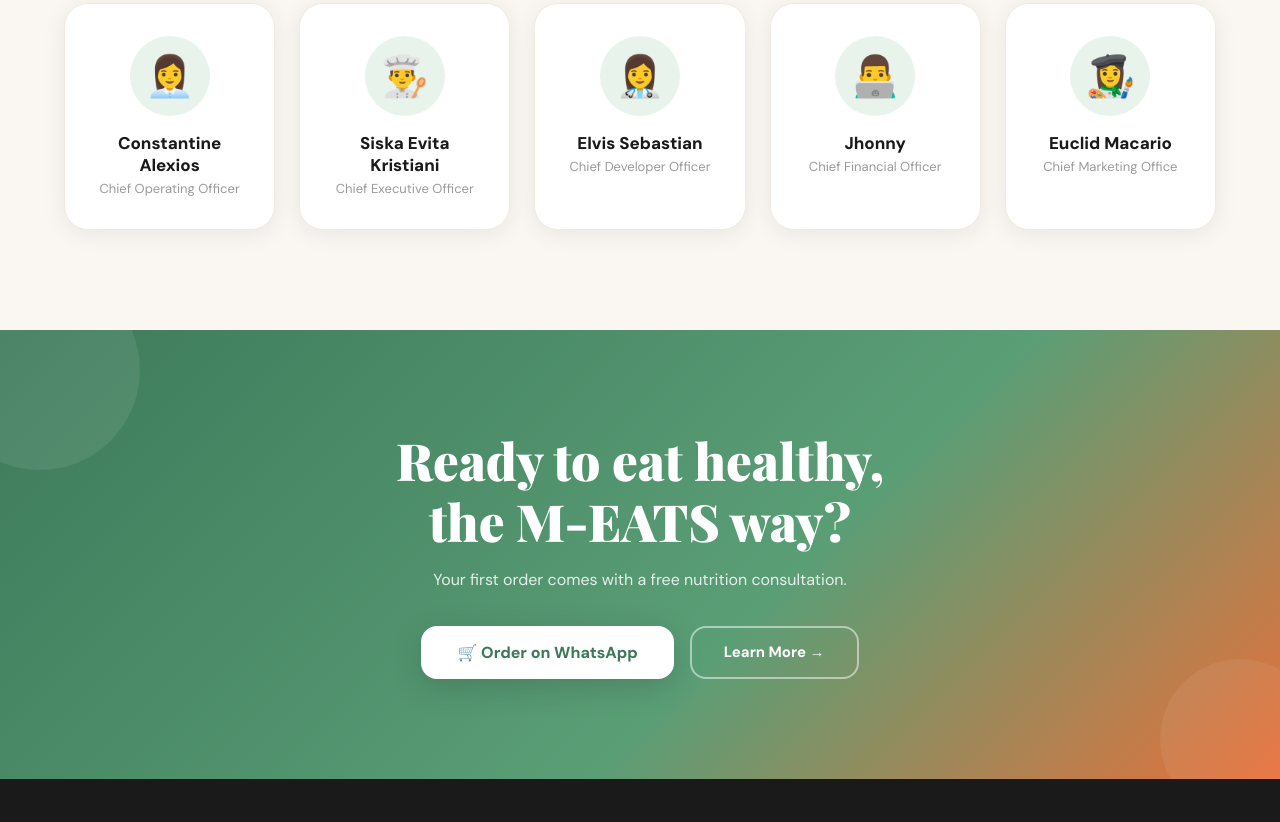
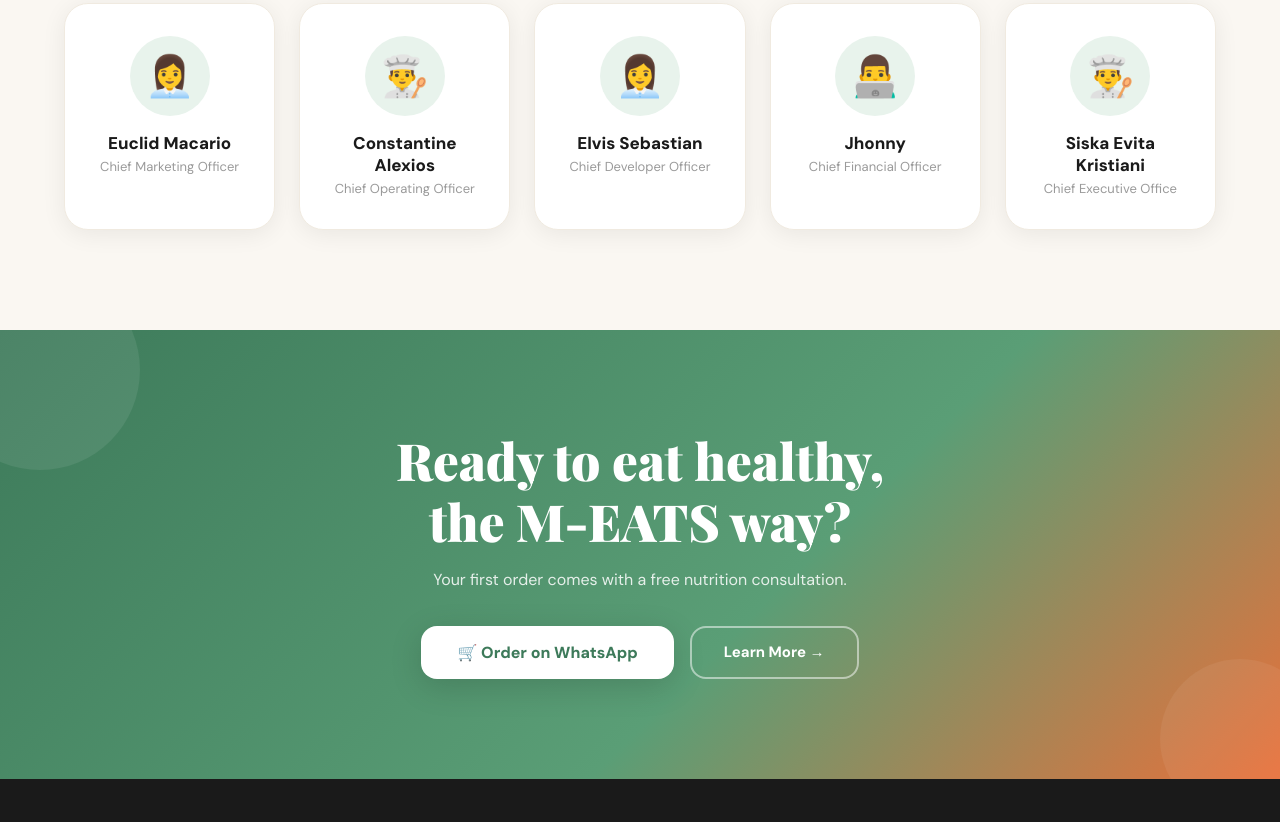
Before and after one commit to Jh0nnnn/m-eats, a plain HTML site: page index.html in a window 1280 px wide. Shown: the part 4720-5542 px from the top of the page. Drawn offline with nearby package versions, Linux system fonts and the light colour scheme.

Commit message:
index.html

```diff
--- a/index.html
+++ b/index.html
@@ -1740,10 +1740,10 @@
               <div
                 style="font-size: 17px; font-weight: 800; margin-bottom: 4px"
               >
-                Constantine Alexios
+                Euclid Macario
               </div>
               <div style="font-size: 13px; color: var(--muted)">
-                Chief Operating Officer
+                Chief Marketing Officer
               </div>
             </div>
             <div class="team-card fade-up" style="transition-delay: 0.08s">
@@ -1765,10 +1765,10 @@
               <div
                 style="font-size: 17px; font-weight: 800; margin-bottom: 4px"
               >
-                Siska Evita Kristiani
+                Constantine Alexios
               </div>
               <div style="font-size: 13px; color: var(--muted)">
-                Chief Executive Officer
+                Chief Operating Officer
               </div>
             </div>
             <div class="team-card fade-up" style="transition-delay: 0.16s">
@@ -1785,7 +1785,7 @@
                   margin: 0 auto 16px;
                 "
               >
-                👩‍⚕️
+                👩‍💼
               </div>
               <div
                 style="font-size: 17px; font-weight: 800; margin-bottom: 4px"
@@ -1835,15 +1835,15 @@
                   margin: 0 auto 16px;
                 "
               >
-                👩‍🎨
+                👨‍🍳
               </div>
               <div
                 style="font-size: 17px; font-weight: 800; margin-bottom: 4px"
               >
-                Euclid Macario
+                Siska Evita Kristiani
               </div>
               <div style="font-size: 13px; color: var(--muted)">
-                Chief Marketing Office
+                Chief Executive Office
               </div>
             </div>
           </div>
```
